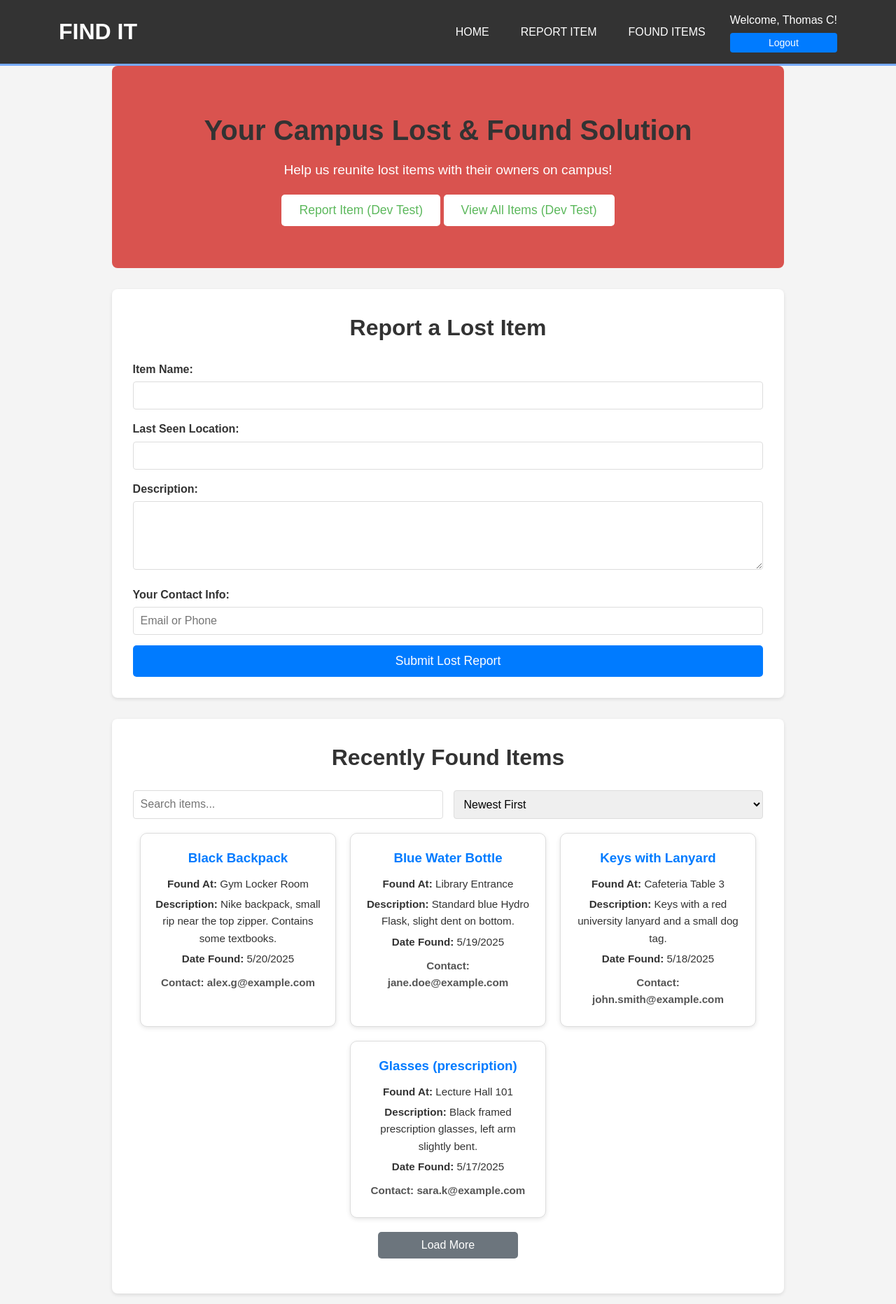
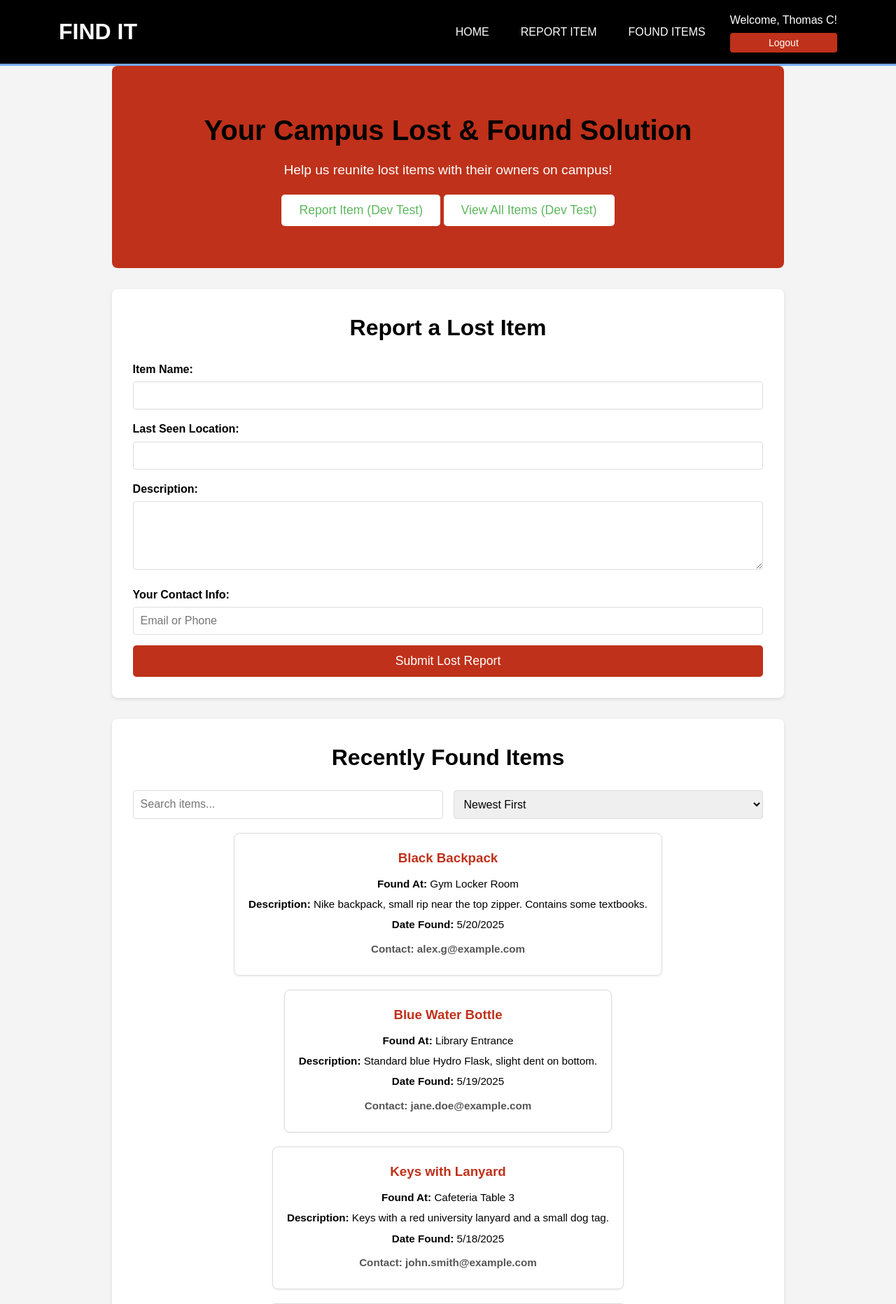
Before and after one commit to Robb1228/find-it, a Flask app: page / in a window 1280 px wide. Shown: the top 1863 px of the page at 70% size. Run offline with Flask 2, Linux system fonts and the light colour scheme; a user stored in the database is signed in.

Commit message:
Update style.css

```diff
--- a/app/static/css/style.css
+++ b/app/static/css/style.css
@@ -1,3 +1,4 @@
+/* Basic Reset & Typography */
 /* Basic Reset & Typography */
 * {
     margin: 0;
@@ -9,7 +10,7 @@ body {
     font-family: Arial, sans-serif;
     line-height: 1.6;
     background-color: #f4f4f4;
-    color: #333;
+    color: #000;
 }
 
 .container {
@@ -22,7 +23,7 @@ body {
 
 /* Header */
 header {
-    background: #333;
+    background: #000;
     color: #fff;
     padding: 1rem 0;
     border-bottom: 3px solid #77aaff;
@@ -59,7 +60,7 @@ header a:hover {
 
 /* Hero Section */
 #hero {
-    background: #d9534f; /* Red color for positive feel */
+    background: #BF311A; /* Red color for positive feel */
     color: #fff;
     text-align: center;
     padding: 60px 0;
@@ -102,7 +103,7 @@ header a:hover {
 }
 
 h2 {
-    color: #333;
+    color: #000;
     text-align: center;
     margin-bottom: 20px;
     font-size: 2rem;
@@ -132,7 +133,7 @@ form button[type="submit"] {
     display: block;
     width: 100%;
     padding: 12px;
-    background: #007bff; /* Blue for primary actions */
+    background: #BF311A; /* Blue for primary actions */
     color: #fff;
     border: none;
     border-radius: 5px;
@@ -142,7 +143,7 @@ form button[type="submit"] {
 }
 
 form button[type="submit"]:hover {
-    background: #0056b3;
+    background: #8A2413;
 }
 
 /* Item Display */
@@ -179,7 +180,7 @@ form button[type="submit"]:hover {
 
 .item-card h3 {
     margin-bottom: 10px;
-    color: #007bff;
+    color: #BF311A;
 }
 
 .item-card p {
@@ -222,7 +223,7 @@ form button[type="submit"]:hover {
 
 /* Footer */
 footer {
-    background: #333;
+    background: #000;
     color: #fff;
     text-align: center;
     padding: 1.5rem 0;
@@ -273,7 +274,7 @@ footer {
 }
 
 .login-buttons button {
-    background: #007bff;
+    background: #BF311A;
     color: #fff;
     border: none;
     padding: 6px 12px;
@@ -283,7 +284,7 @@ footer {
 }
 
 .login-buttons button:hover {
-    background: #0056b3;
+    background: #8A2413;
 }
 
 /* Ensure nav looks right inside group */
@@ -341,43 +342,42 @@ footer {
   background-color: white;
   border: 1px solid #ddd;
   padding: 20px;
-  width: 280px;
-  border-radius: 10px;
-  box-shadow: 0 2px 6px rgba(0,0,0,0.1);
-}
-
-.item-title {
-  color: #007BFF;
-  font-weight: bold;
-  margin-bottom: 10px;
-}
-
-.contact {
-  font-weight: bold;
-  color: #333;
-}
-
-.load-more-container {
-  display: flex;
-  justify-content: center;
-  margin-top: 30px;
-}
-
-.load-more {
-  padding: 10px 30px;
-  background-color: #555;
-  color: white;
-  border: none;
-  border-radius: 5px;
-  cursor: pointer;
-}
-
-.lost-card {
-    background-color: #ffe6e6;
-    border-left: 5px solid red;
-}
-
-.found-card {
-    background-color: #e6ffe6;
-    border-left: 5px solid green;
-}
+...   width: 280px;
+...   border-radius: 10px;
+...   box-shadow: 0 2px 6px rgba(0,0,0,0.1);
+... }
+...
+... .item-title {
+...   color: #007BFF;
+...   font-weight: bold;
+...   margin-bottom: 10px;
+... }
+...
+... .contact {
+...   font-weight: bold;
+...   color: #000;
+... }
+...
+... .load-more-container {
+...   display: flex;
+...   justify-content: center;
+...   margin-top: 30px;
+... }
+...
+... .load-more {
+...   padding: 10px 30px;
+...   background-color: #555;
+...   color: white;
+...   border: none;
+...   border-radius: 5px;
+...   cursor: pointer;
+... }
+...
+... .lost-card {
+...     background-color: #ffe6e6;
+...     border-left: 5px solid red;
+... }
+...
+... .found-card {
+...     background-color: #e6ffe6;
+...     border-left: 5px solid green;
```
